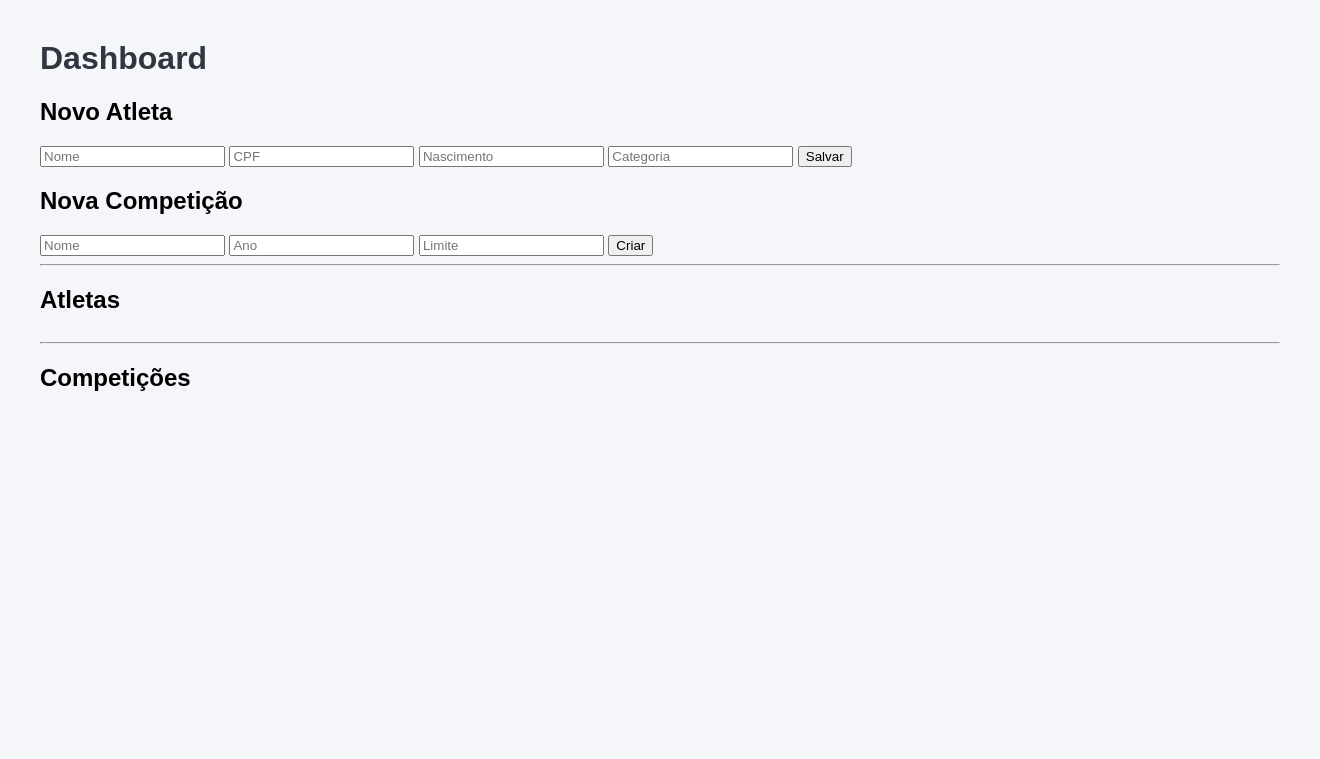
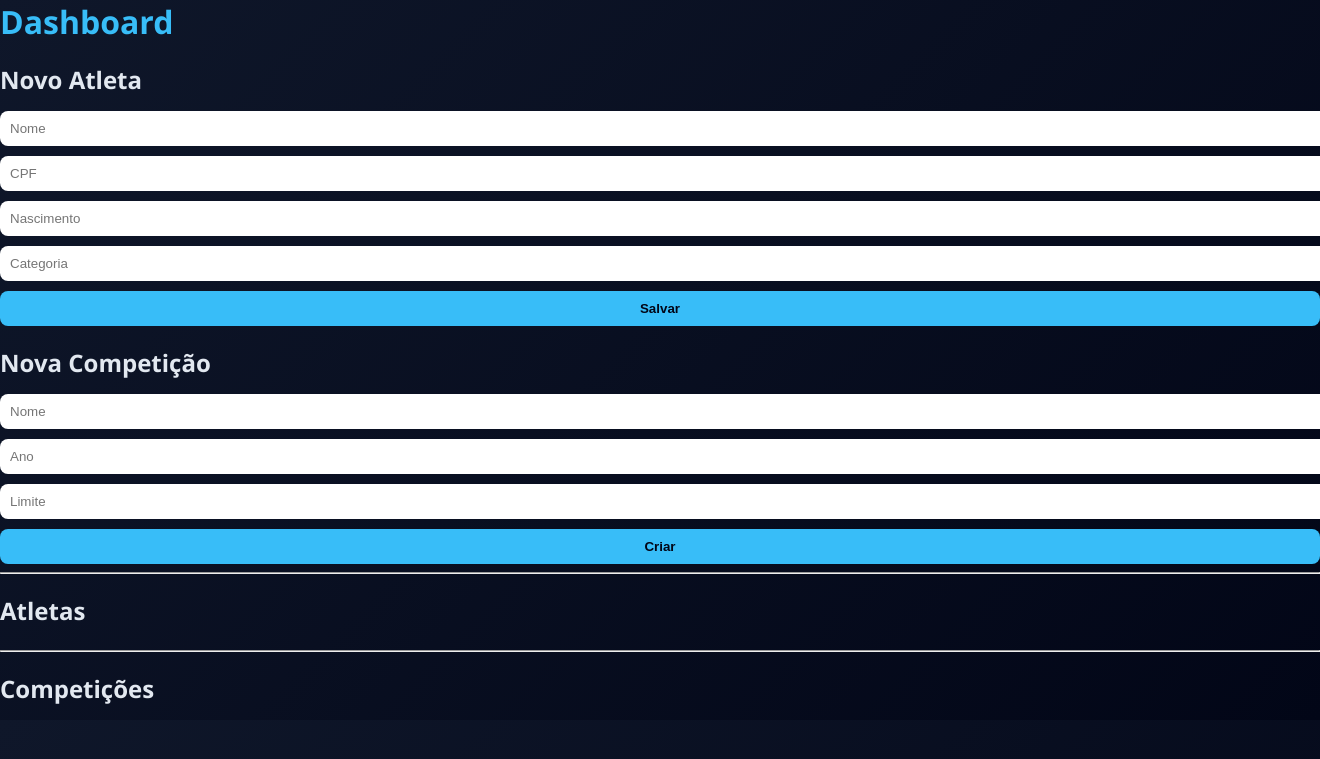
Before and after one commit to pepeuloureirob/volley-coach-system, a Flask app: page / in a window 1320 px wide; the page is wider, and only the part inside the window is pictured. Shown: the top 759 px of that part. Run offline with Flask 3, Linux system fonts and the light colour scheme; data that the repository does not hold is empty.

Commit message:
Update style.css

```diff
--- a/static/style.css
+++ b/static/style.css
@@ -1,23 +1,151 @@
 body {
-    font-family: Arial;
-    margin: 40px;
-    background: #f5f6fa;
+    margin: 0;
+    font-family: 'Segoe UI', Arial, sans-serif;
+    background: linear-gradient(135deg, #0f172a, #020617);
+    color: white;
+}
+
+header {
+    background: rgba(0,0,0,0.3);
+    padding: 20px 40px;
+    border-bottom: 1px solid rgba(255,255,255,0.08);
 }
 
 h1 {
-    color: #2f3640;
+    margin: 0;
+    color: #38bdf8;
+}
+
+main {
+    padding: 30px 40px;
+}
+
+h2 {
+    color: #e2e8f0;
+    margin-bottom: 15px;
+}
+
+.painel {
+    display: flex;
+    gap: 20px;
+    margin-bottom: 30px;
+    flex-wrap: wrap;
+}
+
+.box {
+    background: rgba(15, 23, 42, 0.9);
+    padding: 20px;
+    border-radius: 14px;
+    box-shadow: 0 10px 30px rgba(0,0,0,0.4);
+    min-width: 280px;
+}
+
+input {
+    display: block;
+    width: 100%;
+    margin-bottom: 10px;
+    padding: 10px;
+    border-radius: 8px;
+    border: none;
+    outline: none;
+}
+
+button {
+    width: 100%;
+    padding: 10px;
+    border-radius: 8px;
+    border: none;
+    background: #38bdf8;
+    color: #020617;
+    font-weight: bold;
+    cursor: pointer;
+}
+
+button:hover {
+    background: #0ea5e9;
 }
 
 .grid {
     display: flex;
     flex-wrap: wrap;
-    gap: 15px;
+    gap: 18px;
 }
 
 .card {
-    background: white;
-    padding: 15px;
-    border-radius: 10px;
-    box-shadow: 0 4px 10px rgba(0,0,0,0.08);
-    width: 250px;
+    background: rgba(15, 23, 42, 0.95);
+    border-radius: 16px;
+    padding: 18px;
+    width: 260px;
+    box-shadow: 0 10px 25px rgba(0,0,0,0.5);
+    transition: 0.2s;
 }
+
+.card:hover {
+    transform: translateY(-4px);
+}
+
+.card-header {
+    display: flex;
+    justify-content: space-between;
+    margin-bottom: 10px;
+}
+
+.categoria, .ano {
+    font-size: 12px;
+    background: #0ea5e9;
+    color: #020617;
+    padding: 4px 8px;
+    border-radius: 8px;
+}
+
+.info {
+    font-size: 14px;
+    margin-bottom: 10px;
+    color: #cbd5f5;
+}
+
+.acoes {
+    margin: 10px 0;
+}
+
+.btn-inscrever {
+    display: block;
+    background: rgba(56, 189, 248, 0.15);
+    color: #38bdf8;
+    padding: 6px;
+    border-radius: 8px;
+    text-decoration: none;
+    font-size: 13px;
+    margin-bottom: 5px;
+}
+
+.btn-inscrever:hover {
+    background: rgba(56, 189, 248, 0.3);
+}
+
+.inscritos {
+    margin: 10px 0;
+    font-size: 14px;
+}
+
+.inscrito {
+    display: flex;
+    justify-content: space-between;
+    margin-bottom: 4px;
+}
+
+.btn-excluir {
+    display: block;
+    margin-top: 10px;
+    text-align: center;
+    background: rgba(239, 68, 68, 0.15);
+    color: #ef4444;
+    padding: 6px;
+    border-radius: 8px;
+    text-decoration: none;
+    font-size: 13px;
+}
+
+.btn-excluir:hover {
+    background: rgba(239, 68, 68, 0.3);
+}
```
